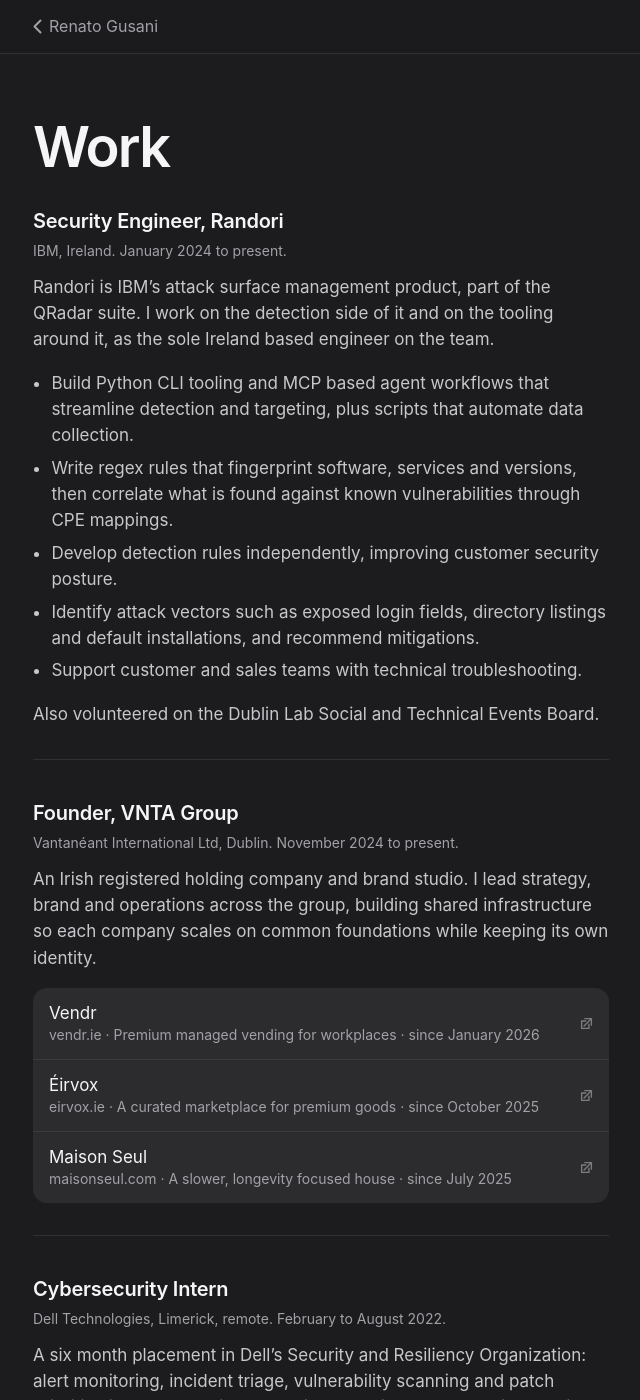
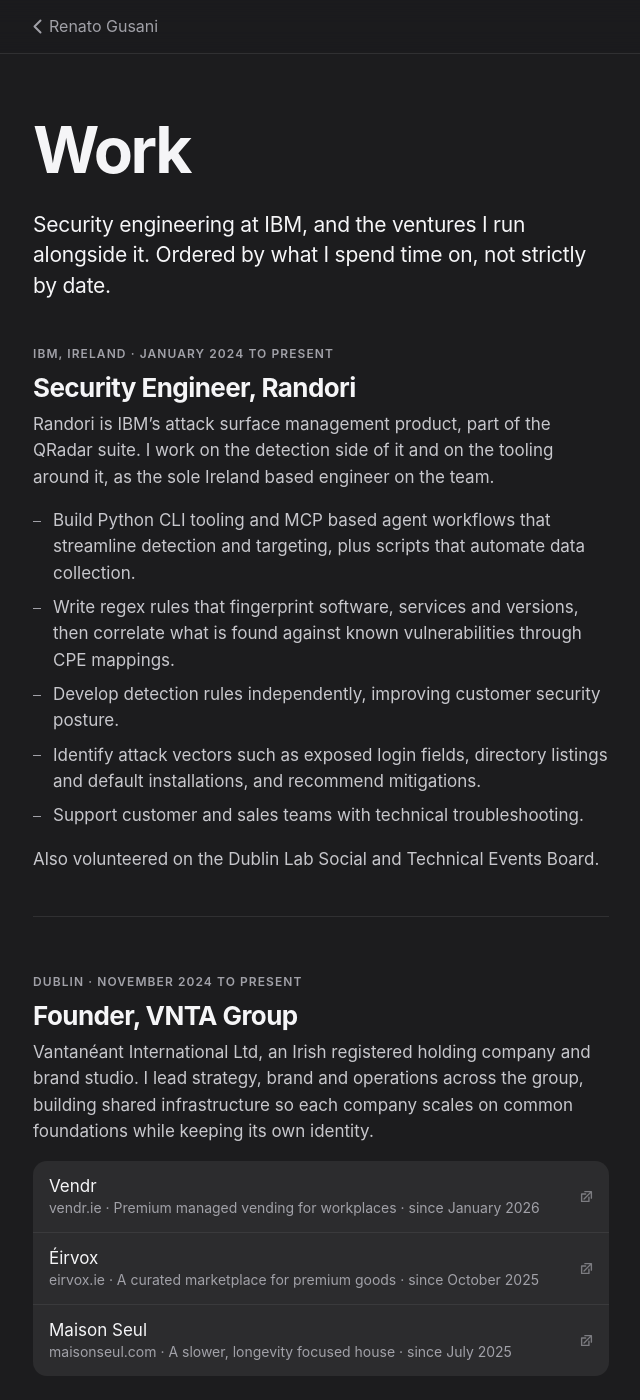
Before and after one commit to renatogusani/personal-site, a Jekyll site: the page built from work.md, in a window 1280 px wide and 1400 px high. Shown: the whole window, without its empty margins (319-959 px from the left). Built offline with Jekyll 4.4.1, drawn with Linux system fonts in a browser that asks for light colours; some of the changed text lies outside the part shown.

Commit message:
Give the type real range and vary the page rhythm
The pages all read at the same pitch: the scale spanned 0.875rem to 1.25rem
for everything between the page title and the small print, so nothing was
emphasised because everything was level. That is why it felt unfinished
even where each piece was clean.

Type
- Six real steps now, 0.6875rem to 4rem. h1 to 700 weight and tighter
  tracking, h2 up from 1.25 to 1.625rem, h3 given room.
- The lede is brighter than body copy as well as larger, so the eye has
  somewhere to land before the text settles.
- Bullets hang off a hairline dash instead of a dot and sit flush with the
  paragraph edge, so a list of responsibilities reads as a spec rather
  than as more prose.

Rhythm
- Work leads each role with its employer and dates as a small tracked
  label above the role name, rather than a grey line beneath it. Five
  roles no longer look like five identical articles, and the page reads as
  a dated list.
- About gets a pull quote on the line that deserved one, breaking three
  same-weight paragraphs into something with a stop in it.
- Work opens on a sentence rather than cold on a heading.

Verified: 202 text nodes at zero WCAG AA failures, no broken links, no
horizontal scroll at 375px on any page.

Co-Authored-By: Claude Opus 5 <noreply@anthropic.com>
Claude-Session: https://claude.ai/code/session_019WrpS6jkpRWjfV3syLupkp

```diff
--- a/assets/css/main.scss
+++ b/assets/css/main.scss
@@ -89,19 +89,19 @@ main { padding-bottom: 5rem; }
 
 .home-name {
   color: $fg;
-  font-size: clamp(2rem, 8vw, 2.75rem);
-  line-height: 1.05;
-  letter-spacing: -0.03em;
+  font-size: clamp(2.5rem, 10vw, 3.5rem);
+  line-height: 1.0;
+  letter-spacing: -0.04em;
   font-weight: 700;
-  margin: 0 0 0.625rem;
+  margin: 0 0 0.75rem;
 }
 
 .home-tagline {
   color: $fg3;
-  font-size: 1.0625rem;
+  font-size: 1.125rem;
   line-height: 1.4;
   margin: 0;
-  max-width: 20rem;
+  max-width: 22rem;
 }
 
 // Back bar ------------------------------------------------------------------
@@ -167,49 +167,81 @@ main { padding-bottom: 5rem; }
 }
 
 // Type ---------------------------------------------------------------------
+// The scale runs 0.6875rem to 4rem across six steps. The old one spanned
+// 0.875 to 1.25 for everything between the page title and the small print,
+// which is why every page read at the same pitch.
+
 h1 {
   color: $fg;
-  font-size: clamp(2.125rem, 8.5vw, 3.5rem);
-  line-height: 1.04;
-  letter-spacing: -0.032em;
-  font-weight: 600;
-  margin: 3.5rem 0 1.5rem;
+  font-size: clamp(2.5rem, 9.5vw, 4rem);
+  line-height: 1.0;
+  letter-spacing: -0.038em;
+  font-weight: 700;
+  margin: 3.25rem 0 1.75rem;
   text-wrap: balance;
 }
 
 h2 {
   color: $fg;
-  font-size: 1.25rem;
-  line-height: 1.3;
-  letter-spacing: -0.012em;
-  font-weight: 600;
-  margin: 2.75rem 0 0.375rem;
+  font-size: 1.625rem;
+  line-height: 1.2;
+  letter-spacing: -0.022em;
+  font-weight: 650;
+  margin: 2.5rem 0 0.5rem;
+  text-wrap: balance;
 }
 
 h3 {
   color: $fg;
-  font-size: 1.0625rem;
+  font-size: 1.125rem;
+  line-height: 1.35;
+  letter-spacing: -0.01em;
   font-weight: 600;
   margin: 1.75rem 0 0.375rem;
 }
 
 p { margin: 0 0 1.0625rem; }
 
-// The opening paragraphs of a page.
+// The opening paragraph of a page. Brighter and larger than body copy, so the
+// eye has somewhere to land before the text settles down.
 .lede {
-  font-size: 1.1875rem;
-  line-height: 1.5;
-  color: $fg2;
+  font-size: 1.3125rem;
+  line-height: 1.45;
+  letter-spacing: -0.011em;
+  color: $fg;
+  margin-bottom: 1.25rem;
 }
 
-// The first label after a lede does not need the full 3.5rem gap.
-.lede + .label { margin-top: 2.5rem; }
+.lede + .label { margin-top: 3rem; }
 
-// The grey line under a heading: dates, employer, one line of context.
+// A line the page should slow down for. No quote marks: the size does the work.
+.pull {
+  font-size: 1.5rem;
+  line-height: 1.3;
+  letter-spacing: -0.02em;
+  color: $fg;
+  border-left: 2px solid $accent;
+  padding-left: 1.25rem;
+  margin: 2.75rem 0;
+  text-wrap: balance;
+}
+
+// The period a role covers. Sits above the role name rather than under it, so
+// the Work page reads as a dated list and not as five identical articles.
+.when {
+  color: $fg3;
+  font-size: 0.75rem;
+  font-weight: 600;
+  letter-spacing: 0.09em;
+  text-transform: uppercase;
+  margin: 0 0 0.5rem;
+}
+
+// The grey line under a heading, where a date column is not wanted.
 .meta {
   color: $fg3;
-  font-size: 0.875rem;
-  margin: 0 0 0.75rem;
+  font-size: 0.9375rem;
+  margin: 0 0 0.875rem;
 }
 
 // Small tracked section marker. Used instead of a rule or a boxed header.
@@ -222,8 +254,25 @@ p { margin: 0 0 1.0625rem; }
   margin: 3.5rem 0 0.875rem;
 }
 
-ul, ol { margin: 0 0 1.0625rem; padding-left: 1.15rem; }
-li { margin-bottom: 0.375rem; }
+ul, ol { margin: 0 0 1.0625rem; padding-left: 0; list-style: none; }
+li { margin-bottom: 0.5rem; }
+
+// Bullets inside prose get a hairline marker instead of a dot, and hang so the
+// text edge stays flush with the paragraphs above.
+main ul:not(.group):not(.socials) > li {
+  position: relative;
+  padding-left: 1.25rem;
+
+  &::before {
+    content: "";
+    position: absolute;
+    left: 0;
+    top: 0.8em;
+    width: 0.5rem;
+    height: 1px;
+    background: $fg3;
+  }
+}
 
 strong { color: $fg; font-weight: 600; }
 
@@ -306,13 +355,16 @@ a.row-inner {
 
 // An entry: a role or a project written out in prose rather than as a row.
 .entry {
-  padding-bottom: 2rem;
+  padding-bottom: 2.75rem;
   border-bottom: 1px solid $line;
 
-  + .entry { padding-top: 0.5rem; }
+  + .entry { padding-top: 0.75rem; }
 
-  > :first-child { margin-top: 2rem; }
+  > :first-child { margin-top: 2.75rem; }
   > :last-child { margin-bottom: 0; }
+
+  // The role name follows its date label directly.
+  .when + h2 { margin-top: 0; }
 }
 
 // Footer -------------------------------------------------------------------
@@ -345,7 +397,8 @@ a.row-inner {
 @media print {
   html, body { background: #fff; color: #000; }
   .topbar, .skip, .chev, .socials { display: none; }
-  h1, h2, h3, strong, .row-name { color: #000; }
+  h1, h2, h3, strong, .row-name, .lede, .pull { color: #000; }
+  .pull { border-left-color: #999; }
   .group { background: none; }
   .row + .row { border-top: 1px solid #ccc; }
   a { color: #000; }
--- a/work.md
+++ b/work.md
@@ -27,13 +27,17 @@ volunteering:
 
 # Work
 
+Security engineering at IBM, and the ventures I run alongside it. Ordered by
+what I spend time on, not strictly by date.
+{:.lede}
+
 <div class="entry" markdown="1">
+
+IBM, Ireland · January 2024 to present
+{:.when}
 
 ## Security Engineer, Randori
 {:#ibm}
-
-IBM, Ireland. January 2024 to present.
-{:.meta}
 
 Randori is IBM's attack surface management product, part of the QRadar suite. I
 work on the detection side of it and on the tooling around it, as the sole
@@ -54,13 +58,14 @@ Also volunteered on the Dublin Lab Social and Technical Events Board.
 
 <div class="entry" markdown="1">
 
+Dublin · November 2024 to present
+{:.when}
+
 ## Founder, VNTA Group
 {:#vnta-group}
 
-Vantanéant International Ltd, Dublin. November 2024 to present.
-{:.meta}
-
-An Irish registered holding company and brand studio. I lead strategy, brand and
+Vantanéant International Ltd, an Irish registered holding company and brand
+studio. I lead strategy, brand and
 operations across the group, building shared infrastructure so each company
 scales on common foundations while keeping its own identity.
 
@@ -70,13 +75,14 @@ scales on common foundations while keeping its own identity.
 
 <div class="entry" markdown="1">
 
+Dell Technologies, Limerick · February to August 2022
+{:.when}
+
 ## Cybersecurity Intern
 {:#dell}
 
-Dell Technologies, Limerick, remote. February to August 2022.
-{:.meta}
-
-A six month placement in Dell's Security and Resiliency Organization: alert
+A six month remote placement in Dell's Security and Resiliency Organization:
+alert
 monitoring, incident triage, vulnerability scanning and patch prioritisation.
 Wrote a LinkedIn article and video about the internship with eight practical
 tips for incoming interns.
@@ -85,11 +91,11 @@ tips for incoming interns.
 
 <div class="entry" markdown="1">
 
+Brown Thomas Arnotts, Dublin · Summer 2021
+{:.when}
+
 ## Database Engineering Intern
 {:#brown-thomas-arnotts}
-
-Brown Thomas Arnotts, Dublin. Summer 2021.
-{:.meta}
 
 Built and maintained SQL databases for retail operations and reporting,
 including data integrity, backup and access control processes.
```
Also changed, not shown: about.md (+4 -2 lines).
